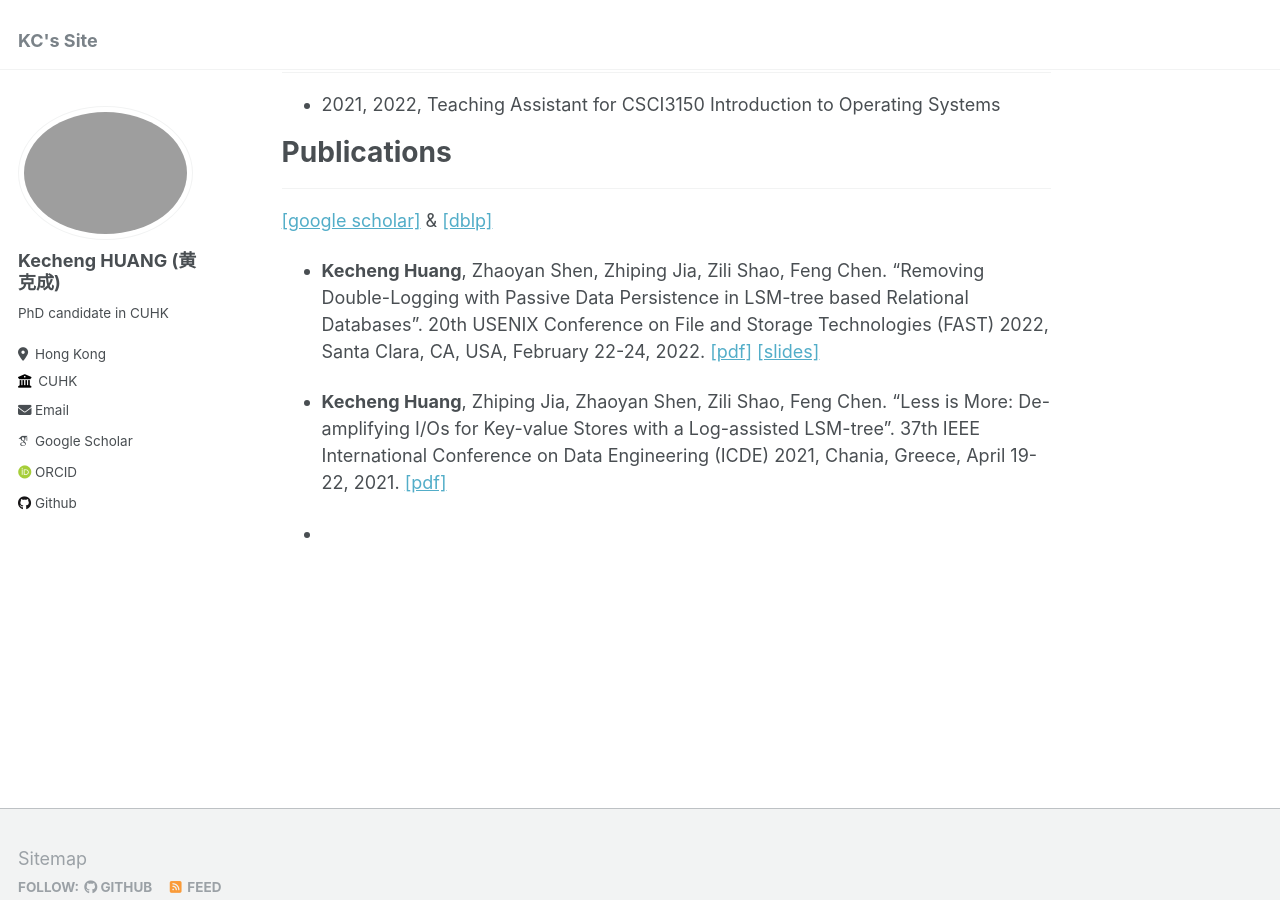
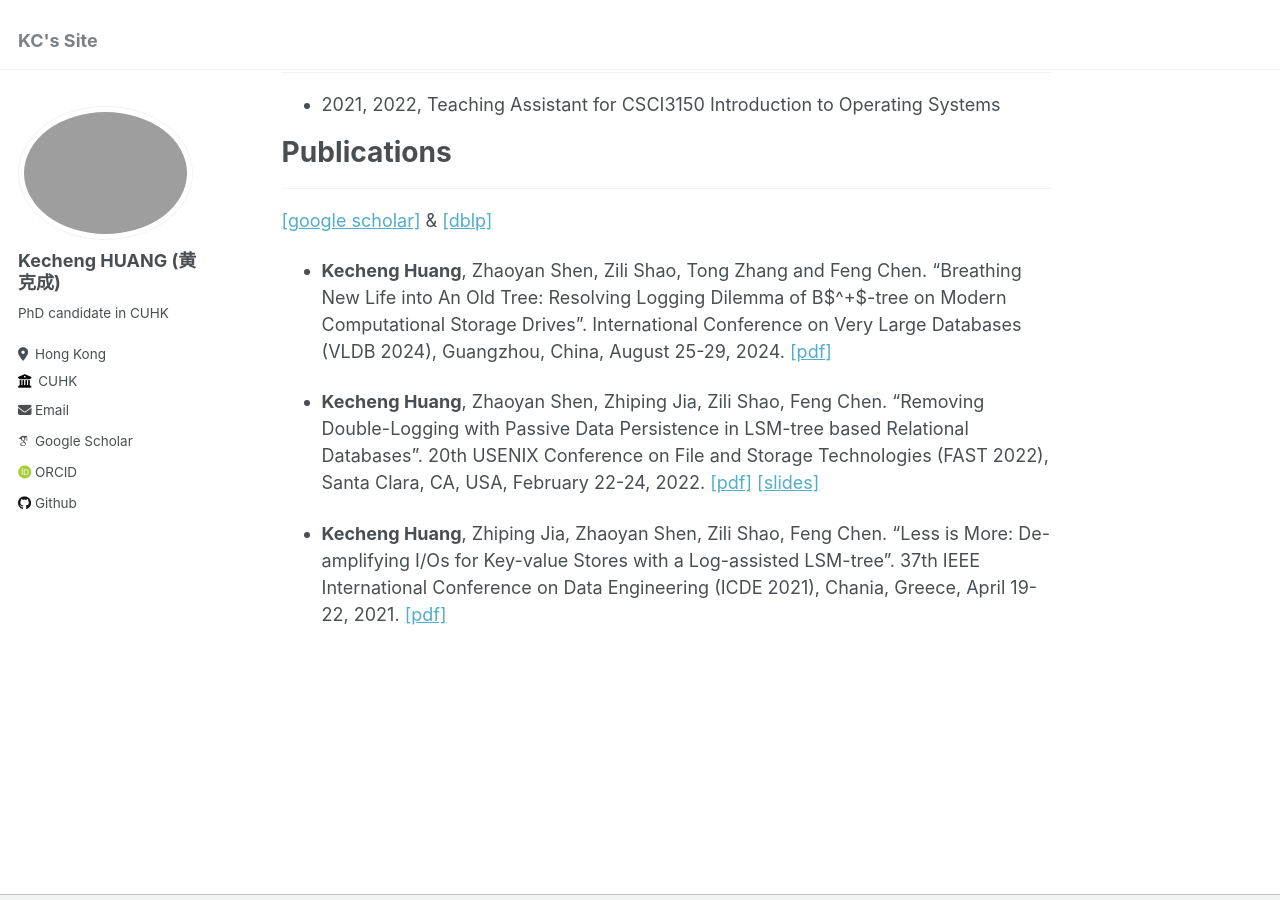
Before and after one commit to ericaloha/ericaloha.github.io, a Jekyll site: the page built from _pages/about.md, in a window 1280 px wide and 900 px high, scrolled down 572 px. Built offline with Jekyll 4.4.1, drawn with Linux system fonts in a browser that asks for light colours; some web fonts are replaced.

Commit message:
Update about.md

```diff
--- a/_pages/about.md
+++ b/_pages/about.md
@@ -36,8 +36,8 @@ I am Kecheng HUANG, a third-year PhD candidate at the Chinese University of Hong
 [[google scholar]](https://scholar.google.com/citations?user=rPhW368AAAAJ&hl)  & [[dblp]](https://dblp.org/pid/295/7080.html)
 
 
-- **Kecheng Huang**, Zhaoyan Shen, Zhiping Jia, Zili Shao, Feng Chen. "Removing Double-Logging with Passive Data Persistence in LSM-tree based Relational Databases". 20th USENIX Conference on File and Storage Technologies (FAST) 2022, Santa Clara, CA, USA, February 22-24, 2022. [[pdf]](https://www.usenix.org/system/files/fast22-huang.pdf) [[slides]](https://www.usenix.org/system/files/fast22_slides_huang.pdf)
+- **Kecheng Huang**, Zhaoyan Shen, Zili Shao, Tong Zhang and Feng Chen. "Breathing New Life into An Old Tree: Resolving Logging Dilemma of B$^+$-tree on Modern Computational Storage Drives". International Conference on Very Large Databases (VLDB 2024), Guangzhou, China, August 25-29, 2024. [[pdf]](https://www.vldb.org/pvldb/vol17/p134-huang.pdf)
 
-- **Kecheng Huang**, Zhiping Jia, Zhaoyan Shen, Zili Shao, Feng Chen. "Less is More: De-amplifying I/Os for Key-value Stores with a Log-assisted LSM-tree". 37th IEEE International Conference on Data Engineering (ICDE) 2021, Chania, Greece, April 19-22, 2021. [[pdf]](https://ieeexplore.ieee.org/stamp/stamp.jsp?tp=&arnumber=9458751)
+- **Kecheng Huang**, Zhaoyan Shen, Zhiping Jia, Zili Shao, Feng Chen. "Removing Double-Logging with Passive Data Persistence in LSM-tree based Relational Databases". 20th USENIX Conference on File and Storage Technologies (FAST 2022), Santa Clara, CA, USA, February 22-24, 2022. [[pdf]](https://www.usenix.org/system/files/fast22-huang.pdf) [[slides]](https://www.usenix.org/system/files/fast22_slides_huang.pdf)
 
--
+- **Kecheng Huang**, Zhiping Jia, Zhaoyan Shen, Zili Shao, Feng Chen. "Less is More: De-amplifying I/Os for Key-value Stores with a Log-assisted LSM-tree". 37th IEEE International Conference on Data Engineering (ICDE 2021), Chania, Greece, April 19-22, 2021. [[pdf]](https://ieeexplore.ieee.org/stamp/stamp.jsp?tp=&arnumber=9458751)
```
